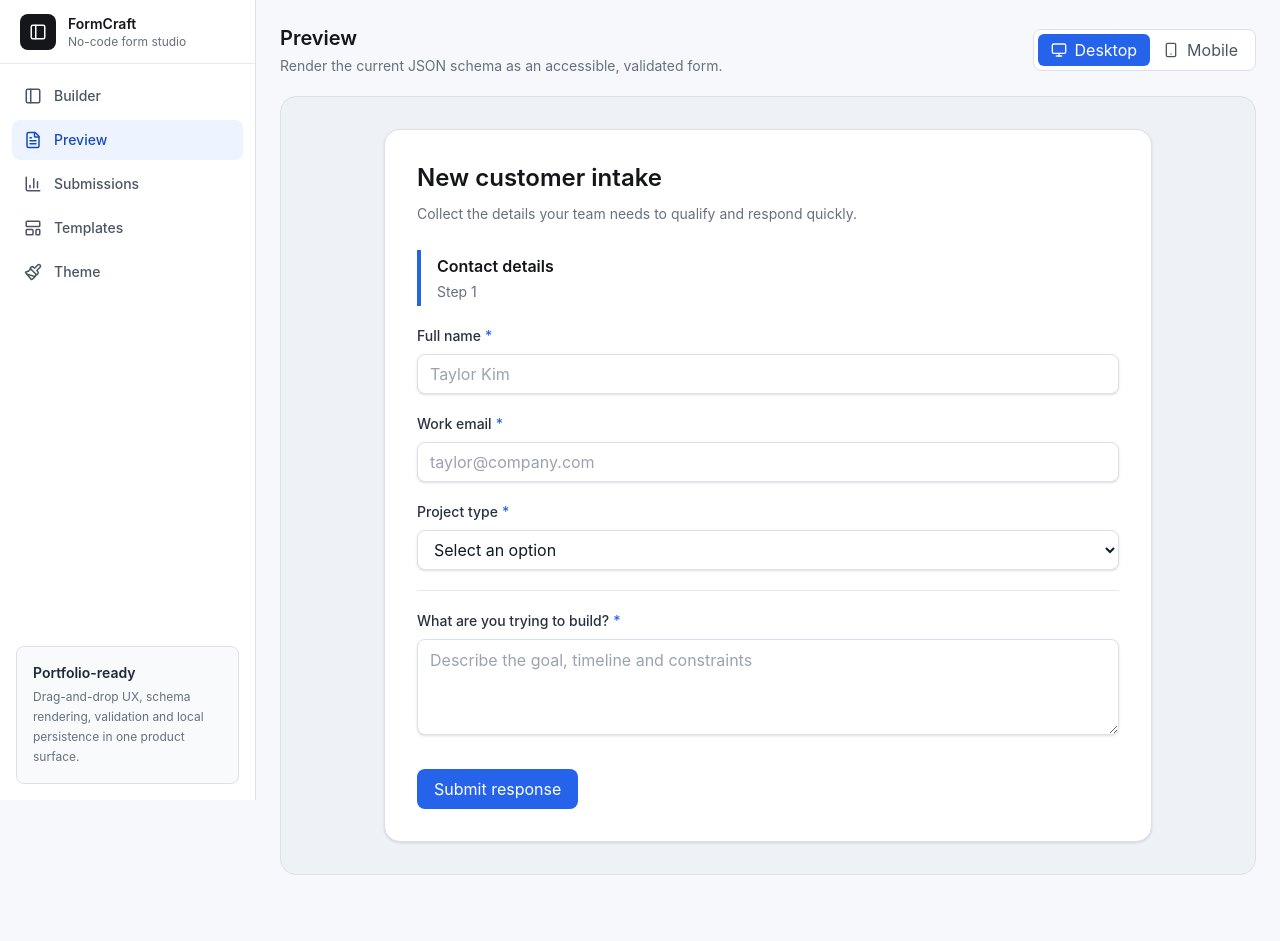
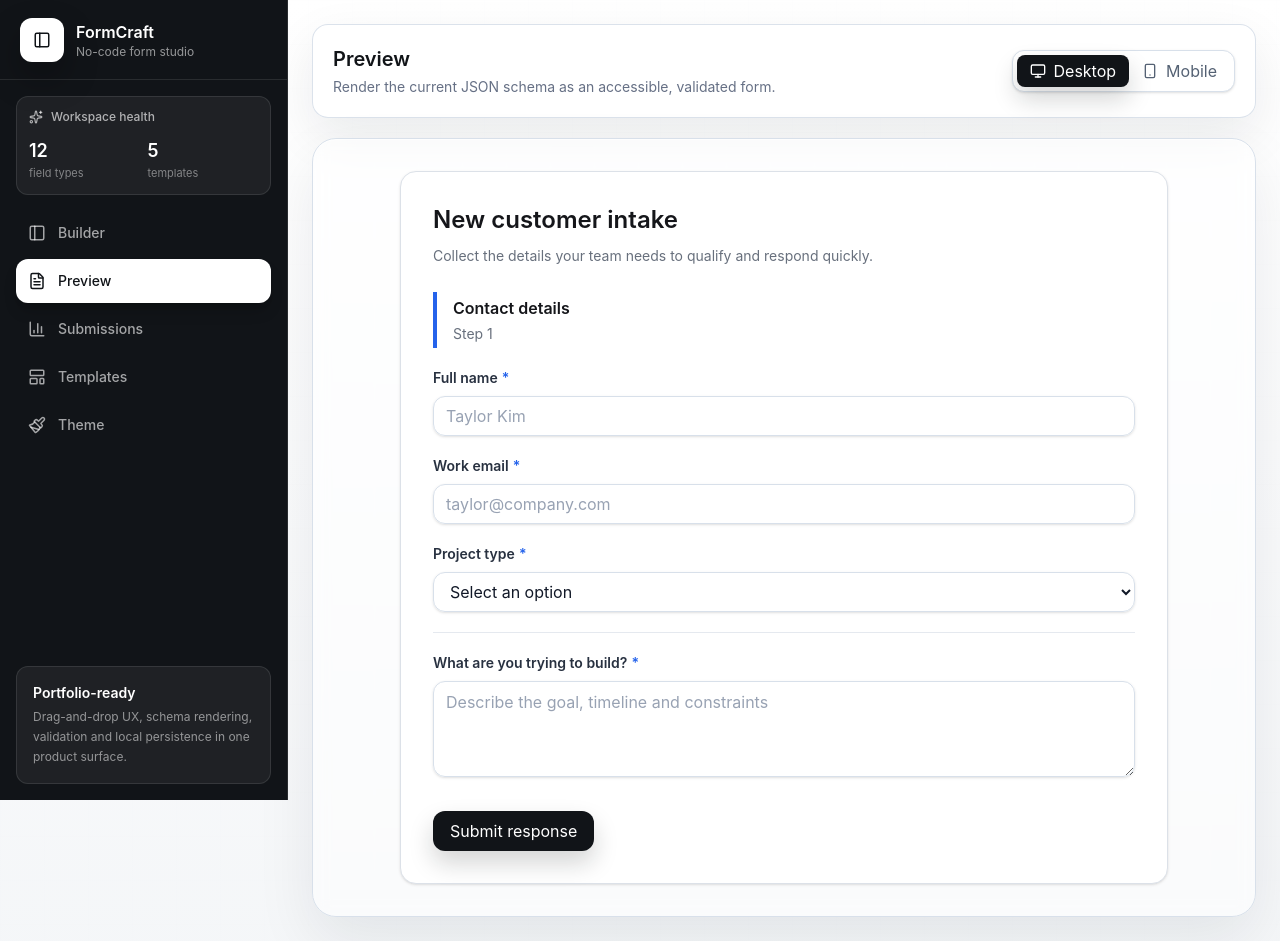
Before and after one commit to OmKhandale05/formcraft, a Next.js app: page /preview in a window 1280 px wide. Before the commit the page ends 899 px from the top, so only its background shows below. Built offline with nearby package versions, Linux system fonts and the light colour scheme.

Commit message:
style(ui): modernize formcraft dashboard

```diff
--- a/src/app/builder/page.tsx
+++ b/src/app/builder/page.tsx
@@ -56,12 +56,12 @@ export default function BuilderPage() {
     <AppShell>
       <DndContext id="formcraft-builder-dnd" sensors={sensors} collisionDetection={closestCenter} onDragEnd={handleDragEnd}>
         <div className="flex h-screen flex-col">
-          <header className="flex min-h-16 flex-wrap items-center gap-3 border-b border-[#dce1e8] bg-white px-4 sm:px-5">
+          <header className="flex min-h-16 flex-wrap items-center gap-3 border-b border-[#d8e0ea] bg-white/82 px-4 backdrop-blur-xl sm:px-5">
             <Input
               aria-label="Form name"
               value={form.name}
               onChange={(event) => setFormMeta({ name: event.target.value })}
-              className="h-9 max-w-[260px] border-transparent bg-[#f1f4f8] font-semibold"
+              className="h-9 max-w-[260px] border-transparent bg-[#eef2f7] font-semibold shadow-none"
             />
             <p className="hidden text-xs text-[#68707d] sm:block">Saved locally · {formatTimestamp(form.updatedAt)}</p>
             <div className="ml-auto flex flex-wrap gap-2">
@@ -84,7 +84,7 @@ export default function BuilderPage() {
               </Link>
             </div>
           </header>
-          <div className="grid min-h-0 flex-1 grid-cols-1 lg:grid-cols-[280px_minmax(0,1fr)_340px]">
+          <div className="grid min-h-0 flex-1 grid-cols-1 lg:grid-cols-[300px_minmax(0,1fr)_360px]">
             <div className="hidden min-h-0 lg:block">
               <FieldSidebar />
             </div>
--- a/src/app/globals.css
+++ b/src/app/globals.css
@@ -1,14 +1,18 @@
 @import "tailwindcss";
 
 :root {
-  --background: #f7f8fb;
-  --foreground: #15161a;
+  --background: #f4f6f8;
+  --foreground: #111418;
   --panel: #ffffff;
-  --panel-muted: #f1f4f8;
-  --border: #dce1e8;
-  --muted: #68707d;
-  --accent: #2563eb;
-  --accent-soft: #dbeafe;
+  --panel-muted: #f3f6f9;
+  --border: #d8e0ea;
+  --muted: #667085;
+  --accent: #3157d5;
+  --accent-soft: #e8edff;
+  --ink: #111418;
+  --teal: #0f766e;
+  --amber: #c77700;
+  --rose: #c0265a;
 }
 
 * {
@@ -22,7 +26,11 @@ body {
 
 body {
   margin: 0;
-  background: var(--background);
+  background:
+    linear-gradient(180deg, rgba(255, 255, 255, 0.92), rgba(244, 246, 248, 0.95)),
+    linear-gradient(90deg, rgba(49, 87, 213, 0.06) 0 1px, transparent 1px 100%),
+    linear-gradient(180deg, rgba(17, 20, 24, 0.05) 0 1px, transparent 1px 100%);
+  background-size: auto, 44px 44px, 44px 44px;
   color: var(--foreground);
   font-family: Inter, ui-sans-serif, system-ui, -apple-system, BlinkMacSystemFont, "Segoe UI", sans-serif;
 }
@@ -57,3 +65,23 @@ select:focus-visible {
   background: #c8d0da;
   border-radius: 999px;
 }
+
+.soft-panel {
+  background: rgba(255, 255, 255, 0.86);
+  border: 1px solid rgba(216, 224, 234, 0.92);
+  box-shadow: 0 18px 50px rgba(17, 24, 39, 0.08);
+  backdrop-filter: blur(16px);
+}
+
+.card-hover {
+  transition:
+    transform 180ms ease,
+    box-shadow 180ms ease,
+    border-color 180ms ease,
+    background-color 180ms ease;
+}
+
+.card-hover:hover {
+  transform: translateY(-2px);
+  box-shadow: 0 18px 38px rgba(17, 24, 39, 0.11);
+}
--- a/src/app/preview/page.tsx
+++ b/src/app/preview/page.tsx
@@ -16,12 +16,12 @@ export default function PreviewPage() {
   return (
     <AppShell>
       <main className="min-h-screen p-4 sm:p-6">
-        <div className="mb-5 flex flex-wrap items-center gap-3">
+        <div className="soft-panel mb-5 flex flex-wrap items-center gap-3 rounded-2xl p-5">
           <div>
-            <h1 className="text-xl font-semibold text-[#15161a]">Preview</h1>
-            <p className="mt-1 text-sm text-[#68707d]">Render the current JSON schema as an accessible, validated form.</p>
+            <h1 className="text-xl font-semibold text-[#111418]">Preview</h1>
+            <p className="mt-1 text-sm text-[#667085]">Render the current JSON schema as an accessible, validated form.</p>
           </div>
-          <div className="ml-auto flex rounded-lg border border-[#dce1e8] bg-white p-1">
+          <div className="ml-auto flex rounded-xl border border-[#d8e0ea] bg-white p-1 shadow-sm">
             <Button type="button" variant={device === "desktop" ? "primary" : "ghost"} size="sm" onClick={() => setDevice("desktop")}>
               <Monitor size={16} />
               Desktop
@@ -32,7 +32,7 @@ export default function PreviewPage() {
             </Button>
           </div>
         </div>
-        <div className="rounded-2xl border border-[#dce1e8] bg-[#eef2f7] p-3 sm:p-8">
+        <div className="rounded-3xl border border-[#d8e0ea] bg-white/54 p-3 shadow-[inset_0_1px_0_rgba(255,255,255,0.7),0_24px_60px_rgba(17,24,39,0.08)] backdrop-blur sm:p-8">
           <div className={cn("mx-auto transition-all", device === "mobile" ? "max-w-[390px]" : "max-w-3xl")}>
             <FormRenderer form={form} onSubmit={addSubmission} />
           </div>
--- a/src/app/templates/page.tsx
+++ b/src/app/templates/page.tsx
@@ -12,25 +12,25 @@ export default function TemplatesPage() {
   return (
     <AppShell>
       <main className="min-h-screen p-4 sm:p-6">
-        <div className="mb-6">
-          <h1 className="text-xl font-semibold text-[#15161a]">Templates</h1>
-          <p className="mt-1 max-w-2xl text-sm leading-6 text-[#68707d]">
+        <div className="soft-panel mb-6 rounded-2xl p-5">
+          <h1 className="text-xl font-semibold text-[#111418]">Templates</h1>
+          <p className="mt-1 max-w-2xl text-sm leading-6 text-[#667085]">
             Product-ready starter schemas for common startup workflows. Use one, then customize it in the builder.
           </p>
         </div>
         <div className="grid gap-4 md:grid-cols-2 xl:grid-cols-3">
           {templates.map((template) => (
-            <article key={template.id} className="rounded-xl border border-[#dce1e8] bg-white p-5 shadow-sm transition hover:-translate-y-0.5 hover:shadow-md">
+            <article key={template.id} className="card-hover rounded-2xl border border-[#d8e0ea] bg-white/88 p-5 shadow-sm">
               <div className="mb-5 flex items-start justify-between gap-4">
-                <div className="flex h-11 w-11 items-center justify-center rounded-lg text-white" style={{ background: template.theme.accentColor }}>
+                <div className="flex h-11 w-11 items-center justify-center rounded-xl text-white shadow-lg" style={{ background: template.theme.accentColor }}>
                   <Layers size={20} />
                 </div>
-                <span className="rounded-full bg-[#f1f4f8] px-3 py-1 text-xs font-medium text-[#4b5563]">{template.category}</span>
+                <span className="rounded-full bg-[#f1f4f8] px-3 py-1 text-xs font-semibold text-[#4b5563]">{template.category}</span>
               </div>
               <h2 className="text-lg font-semibold text-[#15161a]">{template.name}</h2>
-              <p className="mt-2 text-sm leading-6 text-[#68707d]">{template.summary}</p>
+              <p className="mt-2 text-sm leading-6 text-[#667085]">{template.summary}</p>
               <div className="mt-5 flex items-center justify-between border-t border-[#eef2f7] pt-4">
-                <span className="text-sm text-[#68707d]">{template.fields.length} fields</span>
+                <span className="text-sm text-[#667085]">{template.fields.length} fields</span>
                 <Button
                   variant="secondary"
                   onClick={() =>
--- a/src/components/app-shell.tsx
+++ b/src/components/app-shell.tsx
@@ -2,7 +2,7 @@
 
 import Link from "next/link";
 import { usePathname } from "next/navigation";
-import { BarChart3, FileText, LayoutTemplate, Paintbrush, PanelLeft } from "lucide-react";
+import { BarChart3, FileText, LayoutTemplate, Paintbrush, PanelLeft, Sparkles } from "lucide-react";
 import { cn } from "@/lib/utils";
 
 const navItems = [
@@ -17,18 +17,34 @@ export function AppShell({ children }: { children: React.ReactNode }) {
   const pathname = usePathname();
 
   return (
-    <div className="min-h-screen bg-[#f7f8fb] text-[#15161a]">
-      <aside className="fixed inset-y-0 left-0 z-30 hidden w-64 border-r border-[#dce1e8] bg-white lg:block">
-        <div className="flex h-16 items-center gap-3 border-b border-[#e7ebf0] px-5">
-          <div className="flex h-9 w-9 items-center justify-center rounded-lg bg-[#15161a] text-white">
+    <div className="min-h-screen text-[#111418]">
+      <aside className="fixed inset-y-0 left-0 z-30 hidden w-72 border-r border-white/10 bg-[#111418] text-white lg:block">
+        <div className="flex h-20 items-center gap-3 border-b border-white/10 px-5">
+          <div className="flex h-11 w-11 items-center justify-center rounded-xl bg-white text-[#111418] shadow-[0_16px_34px_rgba(0,0,0,0.28)]">
             <PanelLeft size={18} />
           </div>
           <div>
-            <p className="text-sm font-semibold">FormCraft</p>
-            <p className="text-xs text-[#68707d]">No-code form studio</p>
+            <p className="text-base font-semibold">FormCraft</p>
+            <p className="text-xs text-white/55">No-code form studio</p>
           </div>
         </div>
-        <nav className="space-y-1 p-3">
+        <div className="mx-4 mt-4 rounded-xl border border-white/10 bg-white/[0.06] p-3">
+          <div className="flex items-center gap-2 text-xs font-medium text-white/65">
+            <Sparkles size={14} />
+            Workspace health
+          </div>
+          <div className="mt-3 grid grid-cols-2 gap-2">
+            <div>
+              <p className="text-lg font-semibold">12</p>
+              <p className="text-[11px] text-white/45">field types</p>
+            </div>
+            <div>
+              <p className="text-lg font-semibold">5</p>
+              <p className="text-[11px] text-white/45">templates</p>
+            </div>
+          </div>
+        </div>
+        <nav className="space-y-1 p-4">
           {navItems.map((item) => {
             const Icon = item.icon;
             const active = pathname === item.href;
@@ -37,8 +53,8 @@ export function AppShell({ children }: { children: React.ReactNode }) {
                 key={item.href}
                 href={item.href}
                 className={cn(
-                  "flex h-10 items-center gap-3 rounded-lg px-3 text-sm font-medium transition",
-                  active ? "bg-[#eef4ff] text-[#1749ba]" : "text-[#4b5563] hover:bg-[#f1f4f8] hover:text-[#111827]"
+                  "flex h-11 items-center gap-3 rounded-xl px-3 text-sm font-medium transition",
+                  active ? "bg-white text-[#111418] shadow-lg shadow-black/20" : "text-white/62 hover:bg-white/[0.07] hover:text-white"
                 )}
               >
                 <Icon size={18} />
@@ -47,16 +63,16 @@ export function AppShell({ children }: { children: React.ReactNode }) {
             );
           })}
         </nav>
-        <div className="absolute bottom-4 left-4 right-4 rounded-lg border border-[#dce1e8] bg-[#f8fafc] p-4">
-          <p className="text-sm font-semibold text-[#1f2937]">Portfolio-ready</p>
-          <p className="mt-1 text-xs leading-5 text-[#68707d]">
+        <div className="absolute bottom-4 left-4 right-4 rounded-xl border border-white/10 bg-white/[0.06] p-4">
+          <p className="text-sm font-semibold text-white">Portfolio-ready</p>
+          <p className="mt-1 text-xs leading-5 text-white/52">
             Drag-and-drop UX, schema rendering, validation and local persistence in one product surface.
           </p>
         </div>
       </aside>
-      <div className="lg:pl-64">
-        <div className="sticky top-0 z-20 flex min-h-14 items-center gap-2 border-b border-[#dce1e8] bg-white/90 px-3 backdrop-blur lg:hidden">
-          <div className="mr-2 flex h-8 w-8 items-center justify-center rounded-lg bg-[#15161a] text-white">
+      <div className="lg:pl-72">
+        <div className="sticky top-0 z-20 flex min-h-14 items-center gap-2 border-b border-[#d8e0ea] bg-white/86 px-3 backdrop-blur lg:hidden">
+          <div className="mr-2 flex h-8 w-8 items-center justify-center rounded-lg bg-[#111418] text-white">
             <PanelLeft size={16} />
           </div>
           <div className="formcraft-scrollbar flex gap-1 overflow-x-auto">
@@ -66,7 +82,7 @@ export function AppShell({ children }: { children: React.ReactNode }) {
                 href={item.href}
                 className={cn(
                   "inline-flex h-9 shrink-0 items-center gap-2 rounded-lg px-3 text-sm font-medium",
-                  pathname === item.href ? "bg-[#eef4ff] text-[#1749ba]" : "text-[#4b5563]"
+                  pathname === item.href ? "bg-[#111418] text-white" : "text-[#4b5563]"
                 )}
               >
                 <item.icon size={16} />
--- a/src/components/ui/button.tsx
+++ b/src/components/ui/button.tsx
@@ -12,12 +12,12 @@ export function Button({ className, variant = "secondary", size = "md", ...props
       className={cn(
         "inline-flex items-center justify-center gap-2 border font-medium transition disabled:pointer-events-none disabled:opacity-50",
         "focus-visible:outline focus-visible:outline-2 focus-visible:outline-offset-2",
-        variant === "primary" && "border-transparent bg-[var(--accent)] text-white hover:brightness-95",
-        variant === "secondary" && "border-[#dce1e8] bg-white text-[#1f2937] hover:bg-[#f7f8fb]",
-        variant === "ghost" && "border-transparent bg-transparent text-[#4b5563] hover:bg-[#eef2f7]",
-        variant === "danger" && "border-transparent bg-[#fee2e2] text-[#b91c1c] hover:bg-[#fecaca]",
-        size === "sm" && "h-8 rounded-md px-3 text-sm",
-        size === "md" && "h-10 rounded-lg px-4 text-sm",
+        variant === "primary" && "border-transparent bg-[#111418] text-white shadow-[0_12px_24px_rgba(17,20,24,0.18)] hover:bg-[#20242b]",
+        variant === "secondary" && "border-[#d8e0ea] bg-white/90 text-[#20242b] shadow-sm hover:border-[#c5d0dc] hover:bg-white",
+        variant === "ghost" && "border-transparent bg-transparent text-[#546173] hover:bg-[#edf1f6] hover:text-[#111418]",
+        variant === "danger" && "border-transparent bg-[#fff1f2] text-[#be123c] hover:bg-[#ffe4e6]",
+        size === "sm" && "h-8 rounded-lg px-3 text-sm",
+        size === "md" && "h-10 rounded-xl px-4 text-sm",
         size === "icon" && "h-9 w-9 rounded-lg p-0",
         className
       )}
--- a/src/components/ui/input.tsx
+++ b/src/components/ui/input.tsx
@@ -5,7 +5,7 @@ export function Input({ className, ...props }: InputHTMLAttributes<HTMLInputElem
   return (
     <input
       className={cn(
-        "h-10 w-full rounded-lg border border-[#dce1e8] bg-white px-3 text-sm text-[#111827] shadow-sm transition placeholder:text-[#9aa3af] focus:border-[var(--accent)]",
+        "h-10 w-full rounded-xl border border-[#d8e0ea] bg-white/90 px-3 text-sm text-[#111827] shadow-sm transition placeholder:text-[#98a2b3] focus:border-[var(--accent)] focus:bg-white",
         className
       )}
       {...props}
@@ -17,7 +17,7 @@ export function Textarea({ className, ...props }: TextareaHTMLAttributes<HTMLTex
   return (
     <textarea
       className={cn(
-        "min-h-24 w-full rounded-lg border border-[#dce1e8] bg-white px-3 py-2 text-sm text-[#111827] shadow-sm transition placeholder:text-[#9aa3af] focus:border-[var(--accent)]",
+        "min-h-24 w-full rounded-xl border border-[#d8e0ea] bg-white/90 px-3 py-2 text-sm text-[#111827] shadow-sm transition placeholder:text-[#98a2b3] focus:border-[var(--accent)] focus:bg-white",
         className
       )}
       {...props}
@@ -29,7 +29,7 @@ export function Select({ className, ...props }: SelectHTMLAttributes<HTMLSelectE
   return (
     <select
       className={cn(
-        "h-10 w-full rounded-lg border border-[#dce1e8] bg-white px-3 text-sm text-[#111827] shadow-sm transition focus:border-[var(--accent)]",
+        "h-10 w-full rounded-xl border border-[#d8e0ea] bg-white/90 px-3 text-sm text-[#111827] shadow-sm transition focus:border-[var(--accent)] focus:bg-white",
         className
       )}
       {...props}
@@ -38,5 +38,5 @@ export function Select({ className, ...props }: SelectHTMLAttributes<HTMLSelectE
 }
 
 export function Label({ className, ...props }: React.LabelHTMLAttributes<HTMLLabelElement>) {
-  return <label className={cn("text-sm font-medium text-[#283140]", className)} {...props} />;
+  return <label className={cn("text-sm font-semibold text-[#283140]", className)} {...props} />;
 }
```
Also changed, not shown: src/app/settings/page.tsx (+7 -7 lines), src/app/submissions/page.tsx (+11 -11 lines), src/components/builder/canvas.tsx (+22 -16 lines), src/components/builder/field-sidebar.tsx (+7 -7 lines), src/components/builder/settings-panel.tsx (+8 -8 lines).
